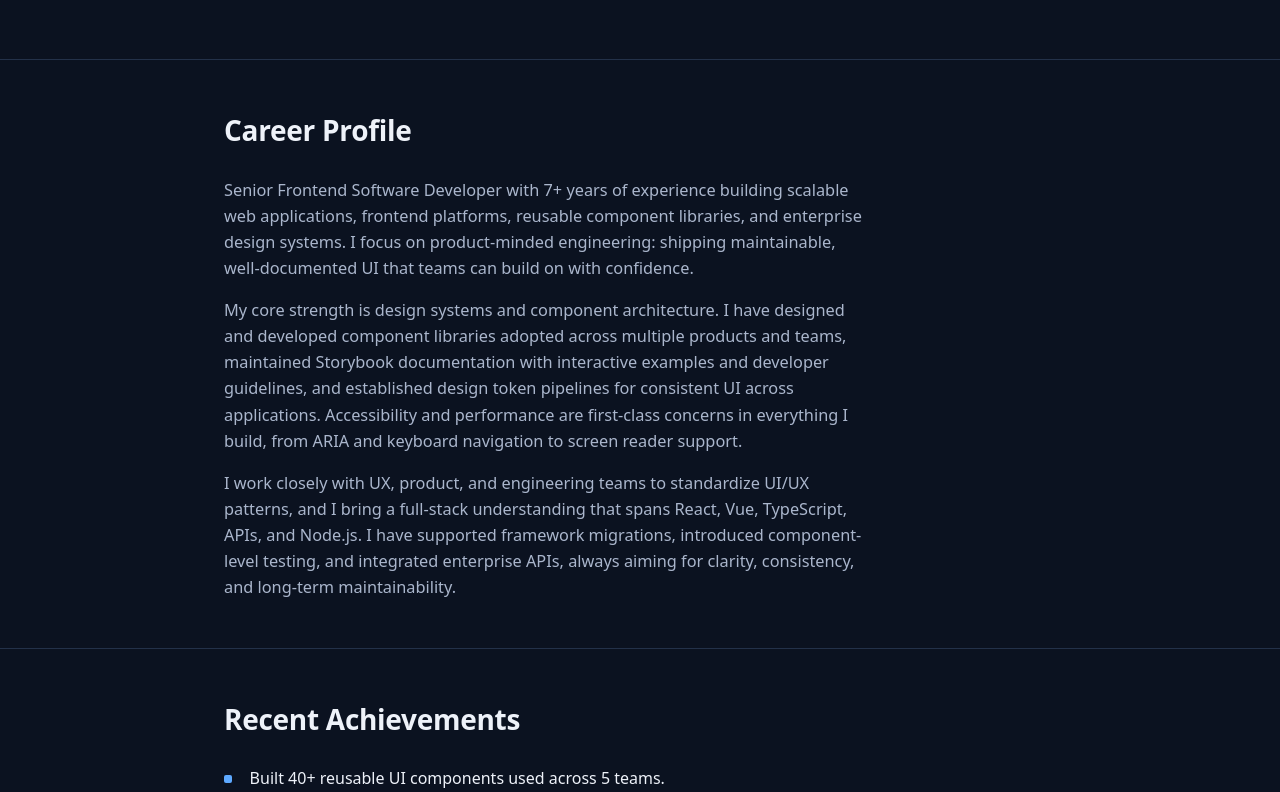
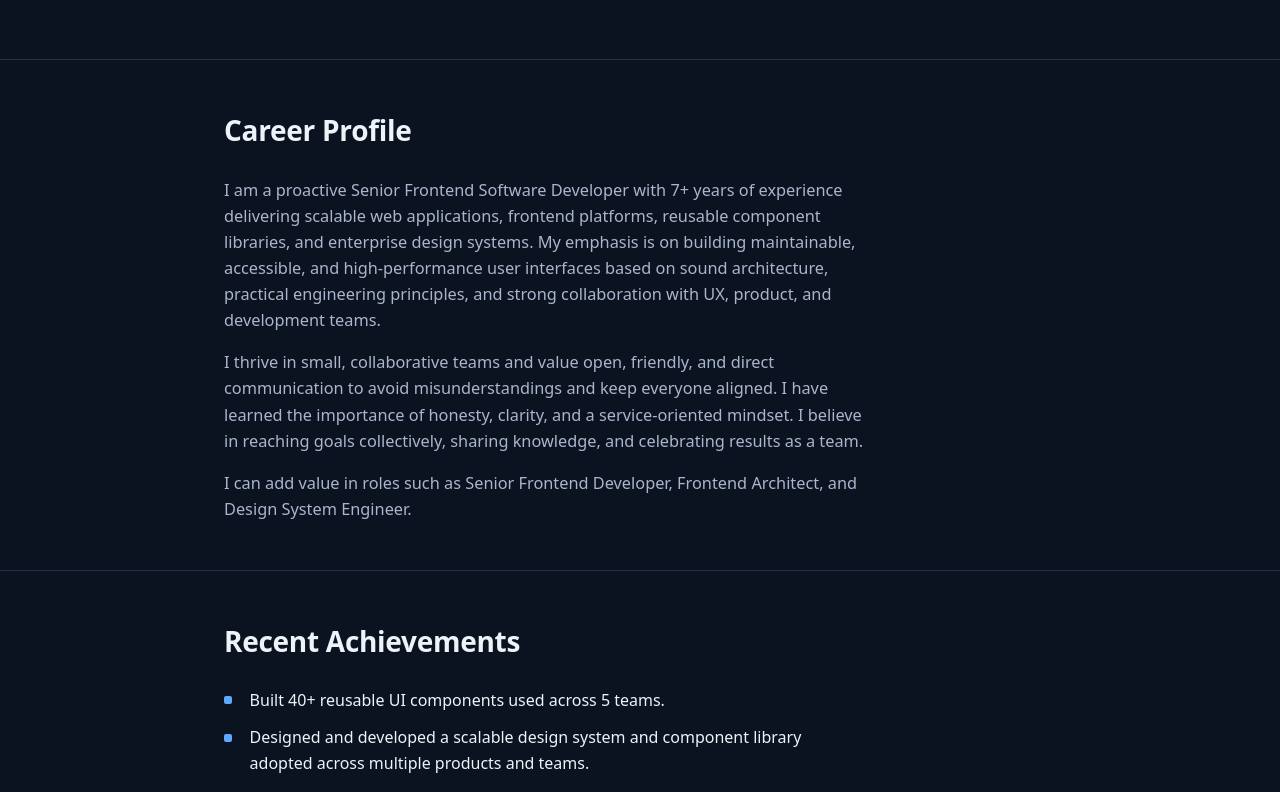
Before and after one commit to front-end-performer/portfolio, a React (Vite) app: page / in a window 1280 px wide. Shown: the part 688-1480 px from the top of the page. Built offline with nearby package versions, Linux system fonts and the light colour scheme.

Commit message:
updated carrerr profile text

```diff
--- a/src/i18n/locales/de.ts
+++ b/src/i18n/locales/de.ts
@@ -81,9 +81,9 @@ export const de: LocaleContent = {
       ],
     },
     careerProfile: [
-      "Senior Frontend-Softwareentwickler mit über 7 Jahren Erfahrung im Aufbau skalierbarer Webanwendungen, Frontend-Plattformen, wiederverwendbarer Komponentenbibliotheken und unternehmensweiter Designsysteme. Mein Fokus liegt auf produktorientierter Entwicklung: wartbare, gut dokumentierte UI, auf der Teams verlässlich aufbauen können.",
-      "Meine Kernkompetenz sind Designsysteme und Komponentenarchitektur. Ich habe Komponentenbibliotheken entworfen und entwickelt, die in mehreren Produkten und Teams eingesetzt werden, Storybook-Dokumentation mit interaktiven Beispielen und Entwickler-Richtlinien gepflegt sowie Design-Token-Pipelines für ein konsistentes UI etabliert. Barrierefreiheit und Performance sind in allem, was ich baue, zentrale Anforderungen – von ARIA und Tastaturnavigation bis hin zur Screenreader-Unterstützung.",
-      "Ich arbeite eng mit UX-, Produkt- und Entwicklungsteams zusammen, um UI/UX-Muster zu standardisieren, und bringe ein Full-Stack-Verständnis mit, das React, Vue, TypeScript, APIs und Node.js umfasst. Ich habe Framework-Migrationen unterstützt, komponentenbasiertes Testing eingeführt und Enterprise-APIs integriert – stets mit dem Ziel von Klarheit, Konsistenz und langfristiger Wartbarkeit.",
+      "Ich bin ein proaktiver Senior Frontend-Softwareentwickler mit über 7 Jahren Erfahrung in der Entwicklung skalierbarer Webanwendungen, Frontend-Plattformen, wiederverwendbarer Komponentenbibliotheken und unternehmensweiter Designsysteme. Mein Schwerpunkt liegt auf wartbaren, barrierefreien und leistungsstarken Benutzeroberflächen auf Basis solider Architektur, praktischer Engineering-Prinzipien und enger Zusammenarbeit mit UX-, Produkt- und Entwicklungsteams.",
+      "Ich arbeite am besten in kleinen, kollaborativen Teams und schätze offene, freundliche und direkte Kommunikation, um Missverständnisse zu vermeiden und alle aufeinander abzustimmen. Ich habe gelernt, wie wichtig Ehrlichkeit, Klarheit und eine serviceorientierte Haltung sind. Ich glaube daran, Ziele gemeinsam zu erreichen, Wissen zu teilen und Erfolge als Team zu feiern.",
+      "Ich kann Mehrwert in Rollen wie Senior Frontend Developer, Frontend Architect und Design System Engineer schaffen.",
     ],
     achievements: [
       "40+ wiederverwendbare UI-Komponenten entwickelt, die in 5 Teams eingesetzt werden.",
--- a/src/i18n/locales/en.ts
+++ b/src/i18n/locales/en.ts
@@ -80,9 +80,9 @@ export const en: LocaleContent = {
       ],
     },
     careerProfile: [
-      "Senior Frontend Software Developer with 7+ years of experience building scalable web applications, frontend platforms, reusable component libraries, and enterprise design systems. I focus on product-minded engineering: shipping maintainable, well-documented UI that teams can build on with confidence.",
-      "My core strength is design systems and component architecture. I have designed and developed component libraries adopted across multiple products and teams, maintained Storybook documentation with interactive examples and developer guidelines, and established design token pipelines for consistent UI across applications. Accessibility and performance are first-class concerns in everything I build, from ARIA and keyboard navigation to screen reader support.",
-      "I work closely with UX, product, and engineering teams to standardize UI/UX patterns, and I bring a full-stack understanding that spans React, Vue, TypeScript, APIs, and Node.js. I have supported framework migrations, introduced component-level testing, and integrated enterprise APIs, always aiming for clarity, consistency, and long-term maintainability.",
+      "I am a proactive Senior Frontend Software Developer with 7+ years of experience delivering scalable web applications, frontend platforms, reusable component libraries, and enterprise design systems. My emphasis is on building maintainable, accessible, and high-performance user interfaces based on sound architecture, practical engineering principles, and strong collaboration with UX, product, and development teams.",
+      "I thrive in small, collaborative teams and value open, friendly, and direct communication to avoid misunderstandings and keep everyone aligned. I have learned the importance of honesty, clarity, and a service-oriented mindset. I believe in reaching goals collectively, sharing knowledge, and celebrating results as a team.",
+      "I can add value in roles such as Senior Frontend Developer, Frontend Architect, and Design System Engineer.",
     ],
     achievements: [
       "Built 40+ reusable UI components used across 5 teams.",
--- a/src/i18n/locales/uk.ts
+++ b/src/i18n/locales/uk.ts
@@ -81,9 +81,9 @@ export const uk: LocaleContent = {
       ],
     },
     careerProfile: [
-      "Senior Frontend-розробник з понад 7 роками досвіду у створенні масштабованих вебзастосунків, frontend-платформ, бібліотек перевикористовуваних компонентів та корпоративних дизайн-систем. Фокусуюсь на продуктовій інженерії: створюю підтримуваний, добре задокументований UI, на якому команди можуть впевнено будувати.",
-      "Моя ключова сила — дизайн-системи та архітектура компонентів. Я проєктував і розробляв бібліотеки компонентів, які використовуються в кількох продуктах і командах, підтримував документацію в Storybook з інтерактивними прикладами та гайдами для розробників, а також налаштовував пайплайни design tokens для узгодженого UI. Доступність і продуктивність — пріоритети в усьому, що я створюю: від ARIA та клавіатурної навігації до підтримки скрінрідерів.",
-      "Тісно співпрацюю з UX-, продуктовими та інженерними командами для стандартизації UI/UX-патернів і маю full-stack розуміння React, Vue, TypeScript, API та Node.js. Підтримував міграції фреймворків, впроваджував компонентне тестування та інтегрував enterprise API — завжди з фокусом на ясність, узгодженість і довгострокову підтримуваність.",
+      "Я проактивний Senior Frontend-розробник з понад 7 роками досвіду у створенні масштабованих вебзастосунків, frontend-платформ, бібліотек перевикористовуваних компонентів та корпоративних дизайн-систем. Мій акцент — на створенні підтримуваних, доступних і високопродуктивних інтерфейсів на основі надійної архітектури, практичних інженерних принципів і тісної співпраці з UX-, продуктовими та розробницькими командами.",
+      "Я найкраще працюю в невеликих командних колективах і ціную відкриту, дружню та прямолінійну комунікацію, щоб уникати непорозумінь і тримати всіх на одній хвилі. Я усвідомив важливість чесності, ясності та орієнтації на сервіс. Я вірю в досягнення цілей разом, обмін знаннями та святкування результатів командою.",
+      "Можу бути корисним на ролях Senior Frontend Developer, Frontend Architect і Design System Engineer.",
     ],
     achievements: [
       "Створив 40+ перевикористовуваних UI-компонентів для 5 команд.",
```
